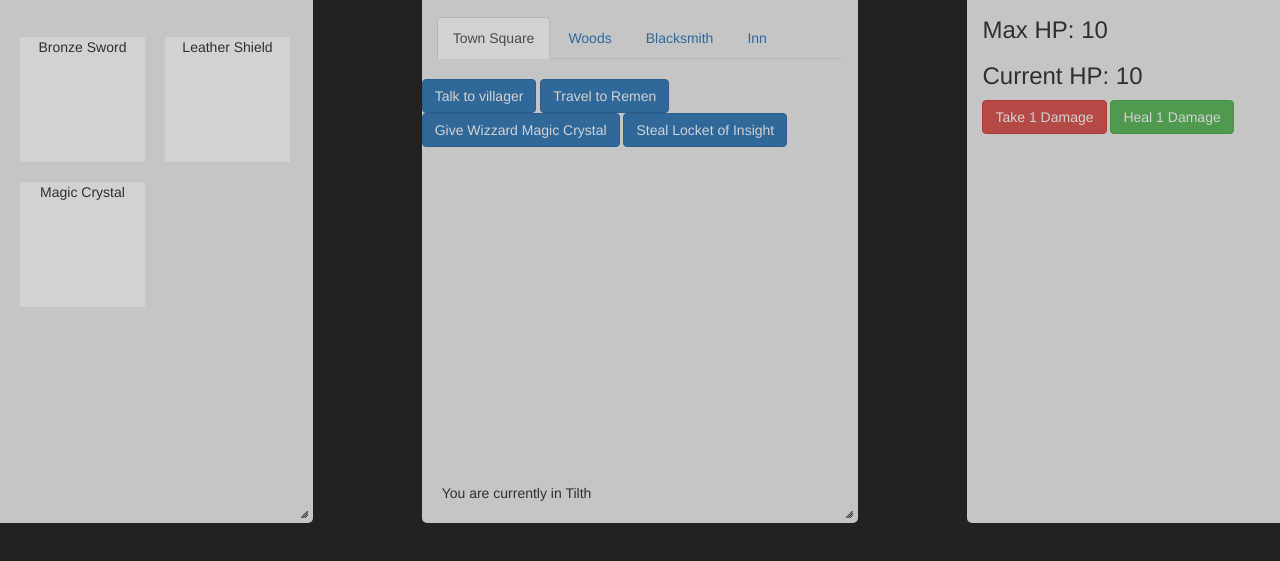
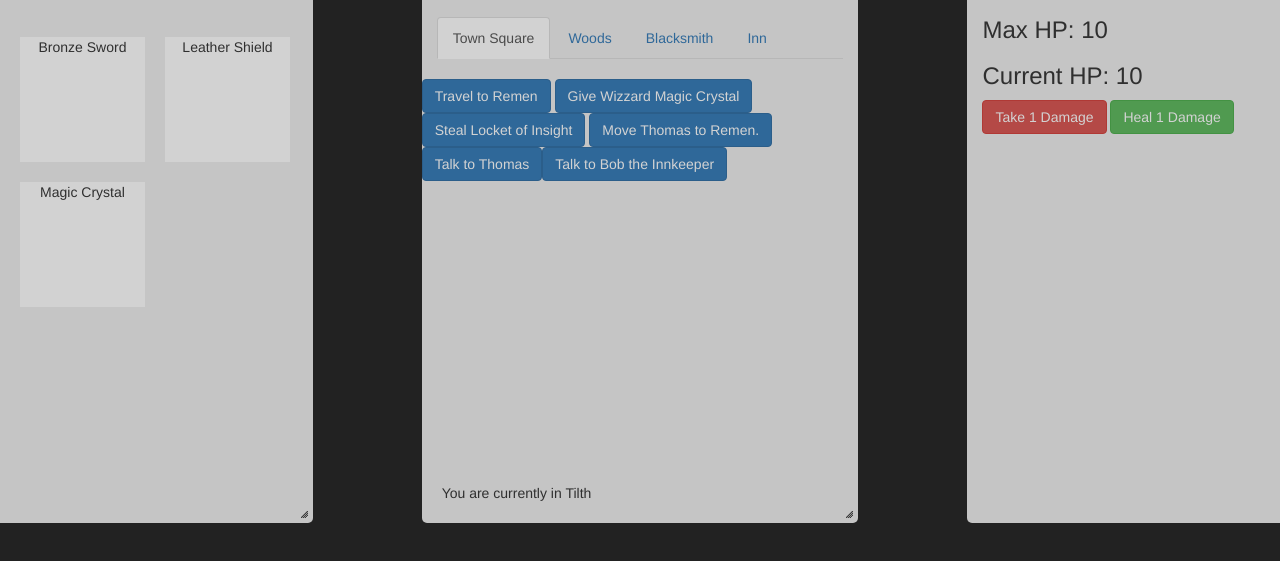
Before and after one commit to Elliotpwnz/Test-of-Artistry, a plain HTML site: page index.html in a window 1280 px wide. Shown: the part 157-718 px from the top of the page. Drawn offline with nearby package versions, Linux system fonts and the light colour scheme; a web font is replaced by a local one.

Commit message:
update to npc class

```diff
--- a/index.html
+++ b/index.html
@@ -34,11 +34,12 @@
 		      <li><a href="#">Blacksmith</a></li>
 		      <li><a href="#">Inn</a></li>
 		    </ul>
+		    <div class="row top-buffer tab-display" id="gameButtons"></div>
 		    <div class="row top-buffer tab-display current-tab" id="townTab">
-					<button class="btn btn-primary" onclick="thomas.talkTo();">Talk to villager</button>
 					<button class="btn btn-primary" id="travelToRemen" onclick="thePlayer.updateLocation(1)">Travel to Remen</button>
 					<button class="btn btn-primary" id="giveCrystal">Give Wizzard Magic Crystal</button>
 					<button class="btn btn-primary" id="stealLocketInsight">Steal Locket of Insight</button>
+					<button class="btn btn-primary" id="moveThomas" onclick="thomas.updateLocation(remen);">Move Thomas to Remen.</button>
  		    </div>
 				<div class="row top-buffer tab-display" id="woodsTab">
 					<button class="btn btn-warning" onclick="writeEnemy(spider, thePlayer)">Fight Spider</button>
--- a/js/locations.js
+++ b/js/locations.js
@@ -2,6 +2,8 @@ var Location = function (name) {
 
 	this.id = (Location.numInstances++);
 	this.name = name;
+
+	this.currentIndividuals = [];
 
 	locationObjects.push(this); //Push new object to collection
 
@@ -12,6 +14,15 @@ var Location = function (name) {
 		return this.id;
 	}
 
+	this.addToCurrentIndividuals = function(individual) {
+		this.currentIndividuals.push(individual);
+	}
+
+	this.removeFromCurrentIndividuals = function(individual) {
+		var index = this.currentIndividuals.indexOf(individual);
+		this.currentIndividuals.splice(index, 1);
+	}
+
 	Location.getById = function(id) {
 		return locationObjects[id];
 	}
--- a/js/master.js
+++ b/js/master.js
@@ -31,9 +31,14 @@ var wolf = new Enemy("Wolf", 25);
 
 NPC.numInstances = 0;
 var npcObjects = [];
-var thomas = new NPC("Thomas", tilth.getID());
-thomas.updateTalkToFunc(function (){writeText("I am a unique NPC!");}); //Custom talkTo() function
+var thomas = new NPC("Thomas", tilth);
+thomas.updateTalkToFunc(function (){writeText("I am a unique NPC named "+thomas.getName()+"!");}); //Custom talkTo() function
+var bobTheInkeeper = new NPC("Bob the Innkeeper", tilth);
+var beggarJoe = new NPC("Beggar Joe", remen);
+var debugNPC = new NPC("Debug", remen);
+debugNPC.updateTalkToFunc(function (){writeText("I am an NPC named Debug. I am here to help debug problems!");});
 
+//The player variable
 var thePlayer = new Player();
 
 //----- Game functions -----
@@ -64,6 +69,31 @@ function writeEnemy(enemy) {
 	string += enemyFighting + "'s Current HP: <span id='currentEnemyHealth'>" + enemy.getHealth() + "</span>";
 	$('#text-section').html(string);
 }
+function clearAllButtons(){
+	$('.current-tab').html("");
+}
+function clearSpecificButtons(theClass){
+	$('.'+theClass).remove();
+}
+
+function writeCurrentIndividuals(location) {
+	var btn ="";
+	var counter = 0;
+	for (var i = 0; i < location.currentIndividuals.length; ++i){
+		counter = i;
+		var theIndividual = location.currentIndividuals[i];
+		btn += '<button class="btn btn-primary npc" id="talkToNPC'+theIndividual.getID()+'">Talk to '
+			+theIndividual.getName()+'</button>';
+	}
+	$(".current-tab").html($(".current-tab").html() + btn);
+	for (var i = 0; i < counter+1; ++i){
+		var theIndividual = location.currentIndividuals[i];
+		var btnFinder = "#talkToNPC"+theIndividual.getID();
+		console.log($(btnFinder))
+		$(btnFinder).click(theIndividual.getTalkTo());
+	}
+}
+
 function playerAttack(enemy, player) {
 	var dmgTaken = enemy.dealDamage();
 	var dmgDelt = player.getAttack();
@@ -80,7 +110,9 @@ $(document).ready(function(){
 	//write all initial data to the page
 	writeInventory(thePlayer.getInventory());
 	writeLocation(thePlayer);
-  writeText("You are currently in " + thePlayer.getLocationName());
+	console.log(Location.getById(thePlayer.getLocation()));
+    writeText("You are currently in " + thePlayer.getLocationName());
+    writeCurrentIndividuals(Location.getById(thePlayer.getLocation()));
 	writeMaxHp(thePlayer);
 	writeCurrentHp(thePlayer);
 
--- a/js/npc.js
+++ b/js/npc.js
@@ -1,11 +1,17 @@
 var NPC = function(name, location) {
+  this.id = (NPC.numInstances++);
   this.name = name;
   this.maxHP = 10;
   this.currentHP = 10;
   this.attack =  2;
   this.inventory = Item.currentInventory(); //Should NPCs hold items?
   this.bank = 0;
-  this.location = location; //The npc is in this location
+  this.location = location.getID(); //The npc is in this location
+  location.addToCurrentIndividuals(this); //Add the npc to the locations list of individuals
+
+  this.getID = function(){
+    return this.id;
+  }
 
   this.getName = function(){
     return this.name;
@@ -59,8 +65,12 @@ var NPC = function(name, location) {
 		return Location.getById(this.location).getName();
 	}
 
-	this.updateLocation = function(id){
-		this.location = id;
+	this.updateLocation = function(location){
+    Location.getById(this.location).removeFromCurrentIndividuals(this);
+    this.location = location.getID();
+    location.addToCurrentIndividuals(this);
+    clearSpecificButtons('npc');
+    writeCurrentIndividuals(Location.getById(thePlayer.getLocation()));
 	}
 
   this.getInventory = function() {
@@ -68,7 +78,11 @@ var NPC = function(name, location) {
   }
 
   this.talkTo = function() {
-    writeText("Why hello there! Welcome to "+this.getLocationName()+"! My name is "+this.getName()+".");
+    writeText("Why hello there! I am a generic NPC.");
+  }
+
+  this.getTalkTo = function() {
+    return this.talkTo;
   }
 
   this.updateTalkToFunc = function(func){
--- a/js/player.js
+++ b/js/player.js
@@ -45,6 +45,9 @@ var Player = function() {
 
 	this.updateLocation = function(id){
 		this.location = id;
+    clearAllButtons();
+    writeLocation(this);
+    writeCurrentIndividuals(Location.getById(id));
 	}
 
   this.getInventory = function() {
```
